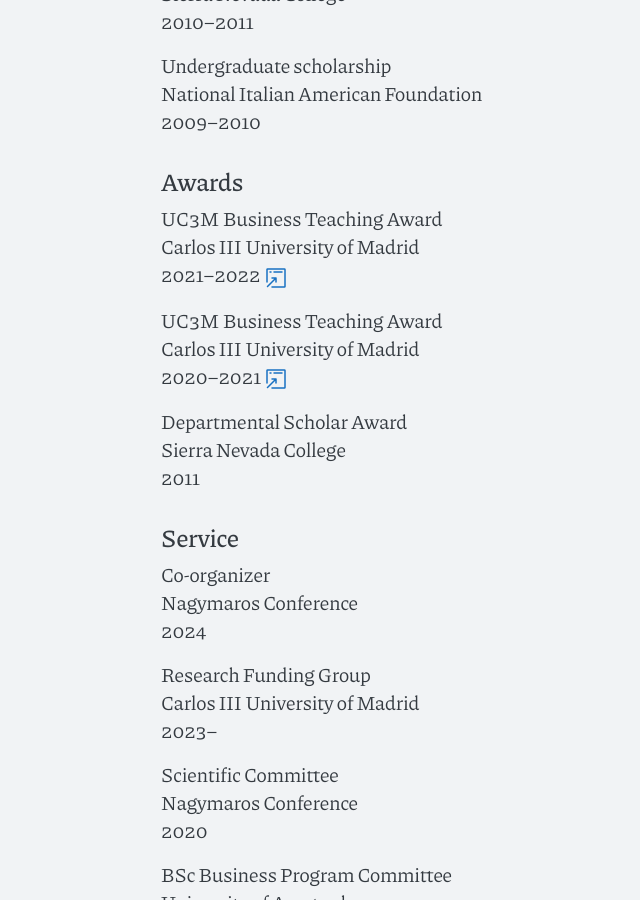
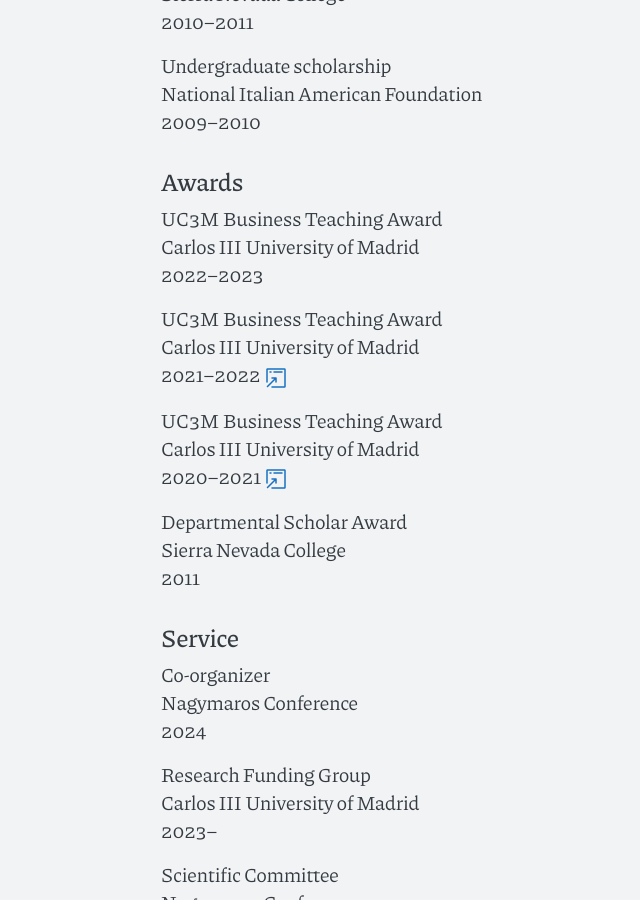
Before and after one commit to piazzai/piazzai.github.io, a Jekyll site: the page built from cv.md, in a window 1280 px wide and 900 px high, scrolled down 4456 px. Shown: the whole window, without its empty margins (206-846 px from the left). Built offline with Jekyll 4.4.1, drawn with Linux system fonts in a browser that asks for light colours.

Commit message:
Update cv

```diff
--- a/cv.md
+++ b/cv.md
@@ -149,6 +149,10 @@
 
 UC3M Business Teaching Award
 Carlos III University of Madrid
+2022--2023
+
+UC3M Business Teaching Award
+Carlos III University of Madrid
 2021--2022 {% include iconlink.html href="https://business.uc3m.es/en/news/noticia/328" icon="svg/open-in-browser.svg" %}
 
 UC3M Business Teaching Award
```
